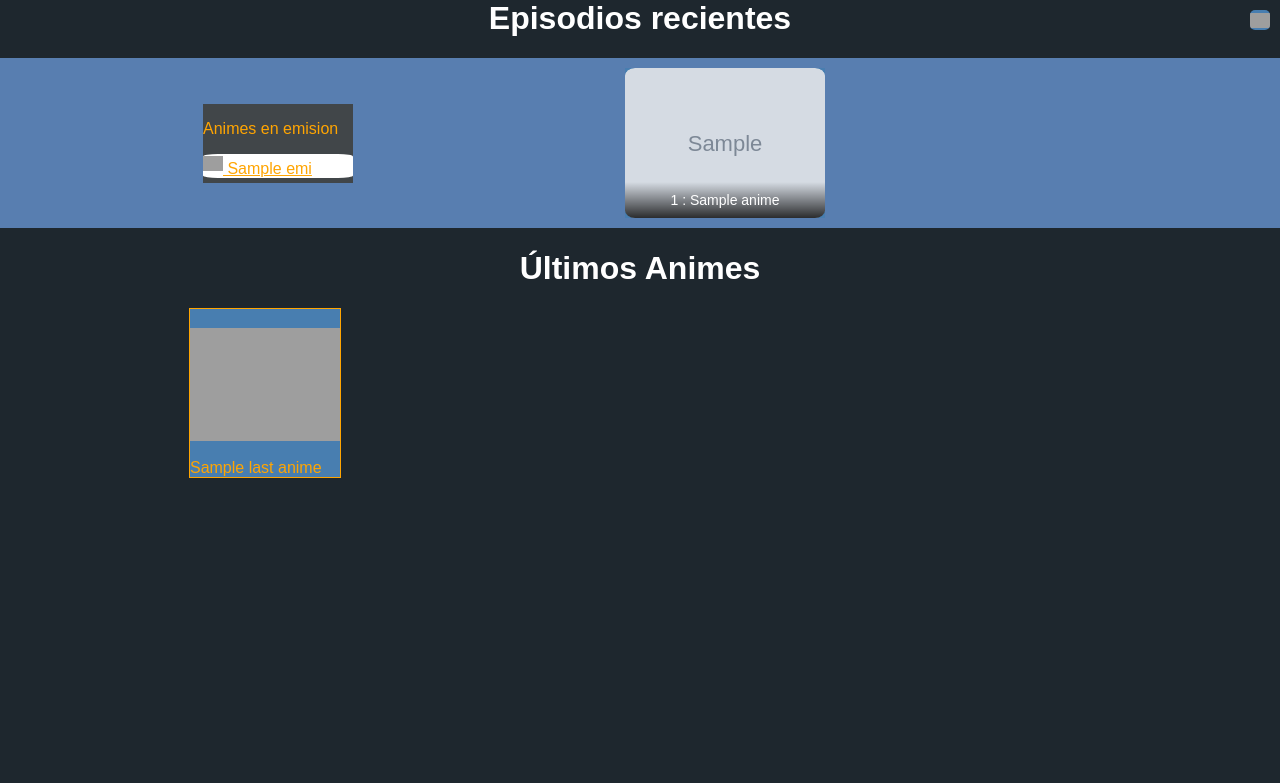
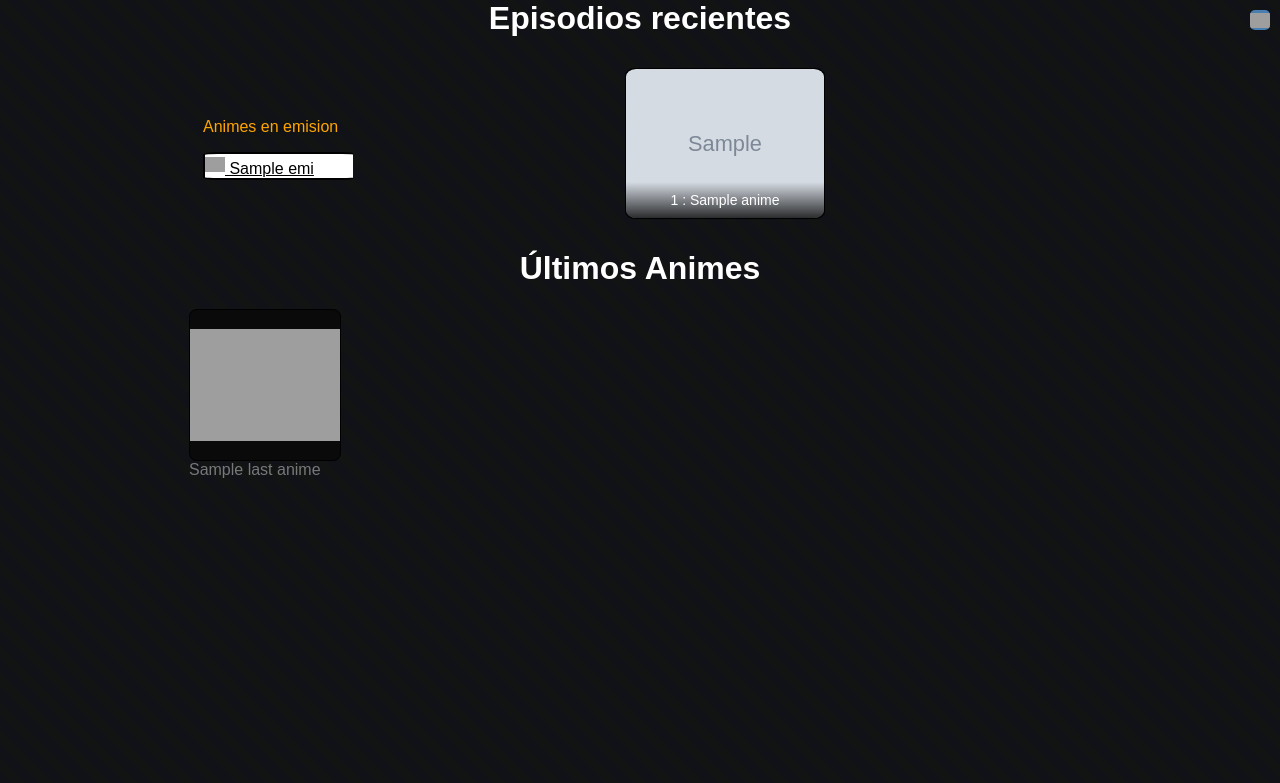
Before and after one commit to felipegranaa/Anime, a Flask app: template anime/templates/home.html in a window 1280 px wide. Shown: the top 783 px of the page. Run offline with Flask 3, Linux system fonts and the light colour scheme; the template is opened without the code that fills it: most values are stand-ins (such as "Sample title", 1, 10 or a date in 2020); grey boxes marked "Sample" are stand-in pictures; grey boxes are pictures that could not be loaded.

Commit message:
Add files via upload

```diff
--- a/animeprueba/static/home.css
+++ b/animeprueba/static/home.css
@@ -8,10 +8,19 @@
 
 body {
     font-family: Arial, sans-serif;
-    background-color: var(--color3); /* Fondo de la página */
     margin: 0;
     padding: 0;
     position: relative; /* Necesario para el posicionamiento absoluto del botón */
+    background-color: rgb(17, 18, 23);
+    background: repeating-linear-gradient(
+        45deg,
+        rgb(18, 20, 19),
+        rgb(18, 20, 19) 10px,
+        #111217 10px,
+        #111217 20px
+      );
+
+
 }
 
 h1, h2 {
@@ -40,9 +49,10 @@ a, p {
     padding-left: 12cm;
     padding-right: 5cm;
     padding-top: 1cm;
-    border: 20cm;
+    border: 10cm;
+    border-color:rgb(18, 20, 19) ;
     overflow: hidden;
-    background-color: #587eb0;
+
     display: flex;
     flex-wrap: wrap;
     justify-content: center;
@@ -89,7 +99,6 @@ img {
 
 
 .boxo {
-    background-color: var(--color1); /* Fondo de las cajas */
     width:  200px;
     height: auto;
     object-fit: contain;
@@ -102,12 +111,11 @@ img {
 }
 
 .boxa{
-    border: 1px solid var(--color2);
-    background-color: var(--color4); /* Fondo de las cajas */
     width: 150px;
     height: auto;
     object-fit: contain;
     flex-wrap: wrap;
+    border: 0px solid #000000;
 }
 
 .boxa img {
@@ -164,10 +172,11 @@ a:hover{
 }
 
 .button-img-anime {
+    border: 1px solid #000000;
+    border-radius: 5%;
     display: flex;
     flex-wrap: wrap;
     text-decoration: none;
-    background-color: var(--color4); /* Fondo de los botones */
     height: auto;
 }
 
@@ -177,7 +186,20 @@ a:hover{
     object-fit: contain; /* Asegura que la imagen mantenga sus proporciones */
 }
 
+.button-img-anime-a {
+    border-radius: 5%;
+    display: flex;
+    flex-wrap: wrap;
+    text-decoration: none;
+    height: auto;
+    color: #787878;
+}
 
+.button-img-anime-a img {
+    width: 150px;
+    height: 150px;
+    object-fit: contain; /* Asegura que la imagen mantenga sus proporciones */
+}
 
 button{
     background: #687eb0;
@@ -293,6 +315,7 @@ button{
 }
 .lul{
     background-color: #fff;
+    border: 2px solid #000000;
     border-radius: 10%;
     width: 150px;
     white-space: nowrap;
@@ -308,9 +331,22 @@ button{
 }
 
 .lulu{
-    background-color: #414649;
     width: 150px;
     white-space: nowrap;
     overflow: hidden;
     text-overflow: ellipsis;
 }
+.lulu a{
+    color: #000000;
+
+}
+.lulu a :hover{
+    color: #787878;
+    text-overflow: inherit;
+}
+
+.noni{
+    background-color: rgb(10, 10, 10);
+    border-radius: 5%;
+    border: 1px solid #000000;
+}
--- a/animeprueba/templates/home.html
+++ b/animeprueba/templates/home.html
@@ -153,8 +153,10 @@
     <ul class="anime-list">
         {% for last_anime in last_animes %}
         <li class="boxa">
-            <a  href="{{ url_for('info', anime_id=last_anime.id) }}" class="button-img-anime">
-                <img src="https://www3.animeflv.net{{ last_anime.poster }}" alt="{{ last_anime.title }}">
+            <a  href="{{ url_for('info', anime_id=last_anime.id) }}" class="button-img-anime-a">
+                <div class="noni">
+                    <img src="https://www3.animeflv.net{{ last_anime.poster }}" alt="{{ last_anime.title }}">
+                </div>
                 {{ last_anime.title }}
             </a>
         </li>
```
Also changed, not shown: animeprueba/static/episode.css (+15 -5 lines), animeprueba/static/info.css (+15 -5 lines), animeprueba/static/result.css (+10 -1 lines), animeprueba/static/styles.css (+13 -4 lines).
